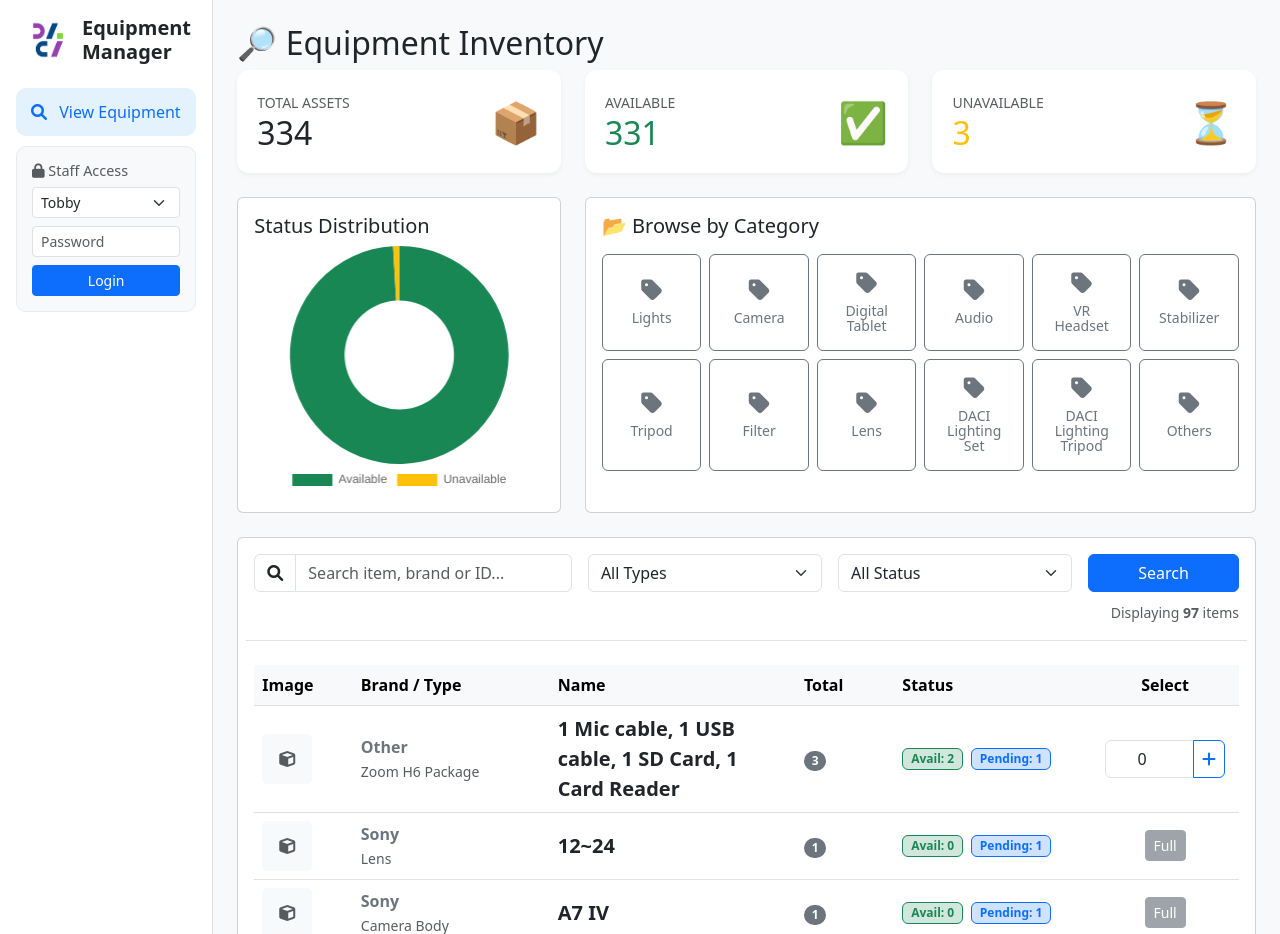
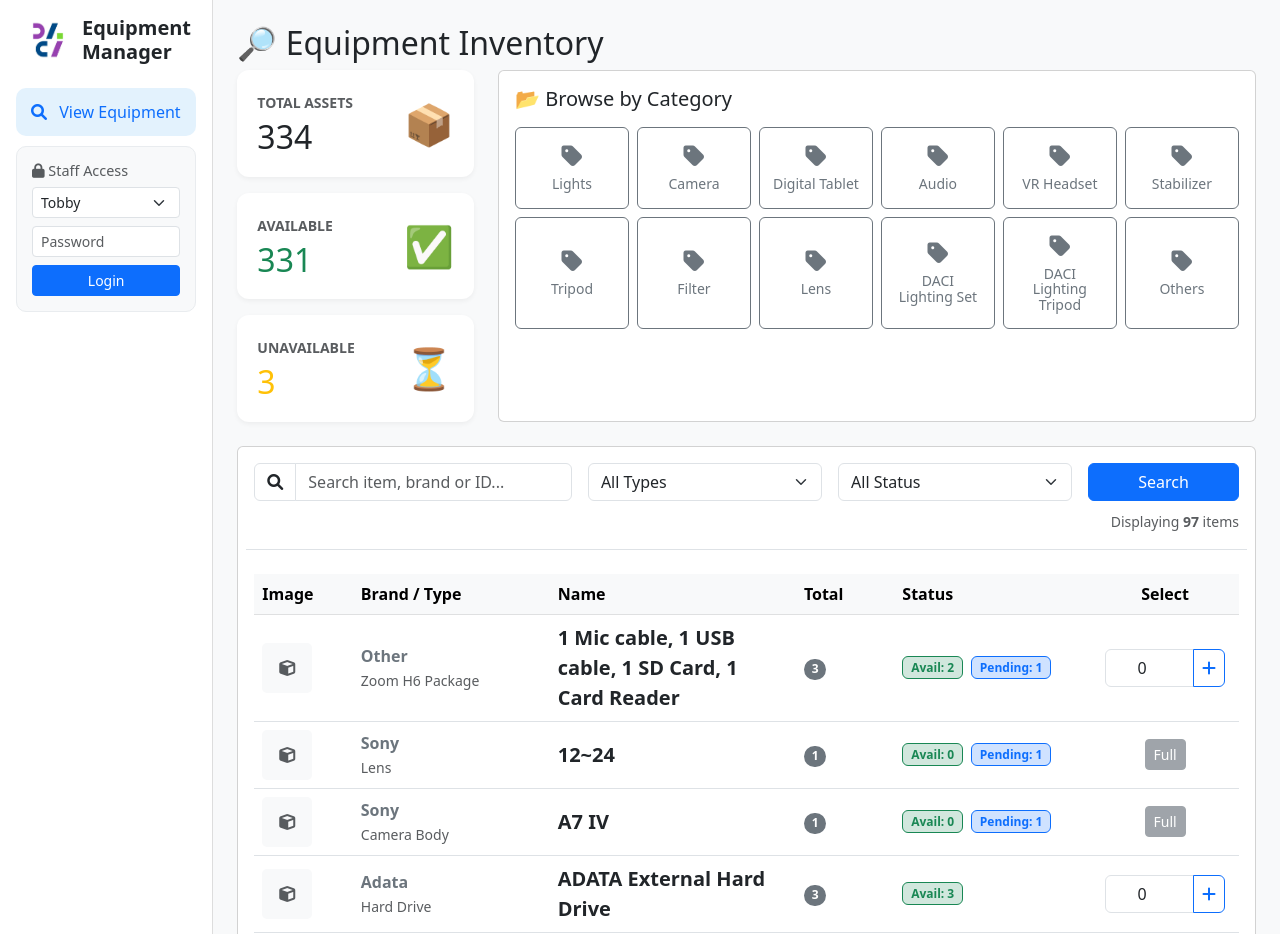
Before and after one commit to rexwonghk97/EquipmentManager, a Flask app: page /dashboard in a window 1280 px wide. Shown: the top 934 px of the page. Run offline with Flask 3, Linux system fonts and the light colour scheme; data comes from the database, SQL or seed files in the repository; some libraries are stand-ins or nearby versions.

Commit message:
Update dashboard.html

```diff
--- a/templates/dashboard.html
+++ b/templates/dashboard.html
@@ -74,42 +74,40 @@
 
 <h2>🔎 Equipment Inventory</h2>
 
-<!-- 1. Metrics Row (頂部統計卡片) -->
 <div class="row mb-4">
-    <div class="col-md-4">
-        <div class="metric-card d-flex align-items-center justify-content-between">
-            <div><small class="text-muted">TOTAL ASSETS</small><h2 class="mb-0">{{ total }}</h2></div>
+
+    <!-- 1. 左側：垂直數據卡片 (取代原本的圖表) -->
+    <div class="col-md-3">
+        <!-- Total Assets -->
+        <div class="metric-card d-flex align-items-center justify-content-between mb-3">
+            <div>
+                <small class="text-muted fw-bold">TOTAL ASSETS</small>
+                <h2 class="mb-0 mt-1">{{ total }}</h2>
+            </div>
             <div class="fs-1 text-primary">📦</div>
         </div>
-    </div>
-    <div class="col-md-4">
-        <div class="metric-card d-flex align-items-center justify-content-between">
-            <div><small class="text-muted">AVAILABLE</small><h2 class="mb-0 text-success">{{ avail }}</h2></div>
+
+        <!-- Available -->
+        <div class="metric-card d-flex align-items-center justify-content-between mb-3">
+            <div>
+                <small class="text-muted fw-bold">AVAILABLE</small>
+                <h2 class="mb-0 mt-1 text-success">{{ avail }}</h2>
+            </div>
             <div class="fs-1 text-success">✅</div>
         </div>
-    </div>
-    <div class="col-md-4">
+
+        <!-- Unavailable -->
         <div class="metric-card d-flex align-items-center justify-content-between">
-            <div><small class="text-muted">UNAVAILABLE</small><h2 class="mb-0 text-warning">{{ loaned }}</h2></div>
+            <div>
+                <small class="text-muted fw-bold">UNAVAILABLE</small>
+                <h2 class="mb-0 mt-1 text-warning">{{ loaned }}</h2>
+            </div>
             <div class="fs-1 text-warning">⏳</div>
         </div>
     </div>
-</div>
 
-<!-- 2. Chart & Categories (中部圖表與分類) -->
-<div class="row mb-4">
-    <!-- 左邊圖表 -->
-    <div class="col-md-4">
-        <div class="card p-3 h-100">
-            <h5>Status Distribution</h5>
-            <div class="d-flex align-items-center justify-content-center h-100">
-                <canvas id="statusChart" style="max-height: 250px;"></canvas>
-            </div>
-        </div>
-    </div>
-
-    <!-- 右邊：分類瀏覽區 -->
-    <div class="col-md-8">
+    <!-- 2. 右側：分類瀏覽區 (變寬為 col-md-9) -->
+    <div class="col-md-9">
         <div class="card p-3 h-100">
 
             <!-- Category 選擇區 -->
@@ -126,7 +124,7 @@
                 <!-- 嘗試取得圖片路徑 -->
                 {% set icon_url = get_icon_path('cat', cat) %}
 
-                <div class="col-4 col-md-2">
+                <div class="col-4 col-md-2"> <!-- 這裡可以維持 col-md-2，因為現在右邊空間變大了，會自動排列成一行6個 -->
                     <a href="{{ url_for('dashboard', category=cat) }}"
                        class="btn w-100 h-100 py-3 d-flex flex-column align-items-center justify-content-center {% if curr_cat == cat %}btn-primary{% else %}btn-outline-secondary{% endif %}">
 
@@ -190,7 +188,7 @@
         <input type="hidden" name="category" value="{{ curr_cat }}">
         <input type="hidden" name="brand" value="{{ curr_brand }}">
 
-        <!-- [新增] Search Bar -->
+        <!-- Search Bar -->
         <div class="col-md-4">
             <div class="input-group">
                 <span class="input-group-text bg-white"><i class="fas fa-search"></i></span>
@@ -235,7 +233,7 @@
         <table class="table table-hover align-middle">
             <thead class="table-light">
                 <tr>
-                    <th width="10%">Image</th> <!-- 新增圖片欄位 -->
+                    <th width="10%">Image</th>
                     <th width="20%">Brand / Type</th>
                     <th width="25%">Name</th>
                     <th width="10%">Total</th>
@@ -271,7 +269,6 @@
                     <td><span class="badge bg-secondary rounded-pill">{{ row['Total_Qty'] }}</span></td>
                     <td>
                         <div class="d-flex align-items-center gap-2 flex-wrap">
-                            <!-- 顯示庫存狀態：Avail (綠), Pending (藍), Loaned (黃) -->
                             <span class="badge bg-success-subtle text-success border border-success">Avail: {{ row['Net_Avail_Qty'] }}</span>
 
                             {% if row['Pending_Qty'] > 0 %}
@@ -284,7 +281,6 @@
                         </div>
                     </td>
                     <td class="text-center">
-                        <!-- 加入購物車按鈕 -->
                         {% if row['Net_Avail_Qty'] > 0 %}
                         <div class="input-group justify-content-center" style="width: 120px; margin: 0 auto;">
                             <input type="number" id="qty-{{ loop.index }}" class="form-control qty-input" min="0" max="{{ row['Net_Avail_Qty'] }}" value="0">
@@ -325,7 +321,7 @@
     </div>
 </div>
 
-<!-- 5. Checkout Modal (確認視窗 + 日期時間輸入) -->
+<!-- 5. Checkout Modal -->
 <div class="modal fade" id="checkoutModal" tabindex="-1" aria-hidden="true">
     <div class="modal-dialog modal-lg">
         <form action="{{ url_for('generate_request') }}" method="POST" target="_blank">
@@ -335,8 +331,6 @@
                     <button type="button" class="btn-close btn-close-white" data-bs-dismiss="modal"></button>
                 </div>
                 <div class="modal-body">
-
-                    <!-- 日期時間輸入 -->
                     <div class="row mb-4 bg-light p-3 rounded mx-1 border">
                         <div class="col-md-6 mb-3">
                             <label class="fw-bold mb-1 text-primary">Expected Loan <span class="text-danger">*</span></label>
@@ -353,7 +347,6 @@
                             </div>
                         </div>
                     </div>
-
                     <h6 class="mb-3 border-bottom pb-2">Selected Equipment</h6>
                     <div id="modalCartContent">
                         <p class="text-center text-muted">Loading...</p>
@@ -371,22 +364,8 @@
 <!-- Scripts -->
 <script src="https://cdn.jsdelivr.net/npm/chart.js"></script>
 <script>
-    // Chart
-    const ctx = document.getElementById('statusChart').getContext('2d');
-    new Chart(ctx, {
-        type: 'doughnut',
-        data: {
-            labels: ['Available', 'Unavailable'],
-            datasets: [{
-                data: [{{ avail }}, {{ loaned }}],
-                backgroundColor: ['#198754', '#ffc107'],
-                borderWidth: 0
-            }]
-        },
-        options: { responsive: true, maintainAspectRatio: false, plugins: { legend: { position: 'bottom' } } }
-    });
+    // Chart code removed as per request
 
-    // Cart Logic
     document.addEventListener('DOMContentLoaded', function() {
         {% if session.get('cart') %}
             updateCartUI({{ session.get('cart')|length }});
```
